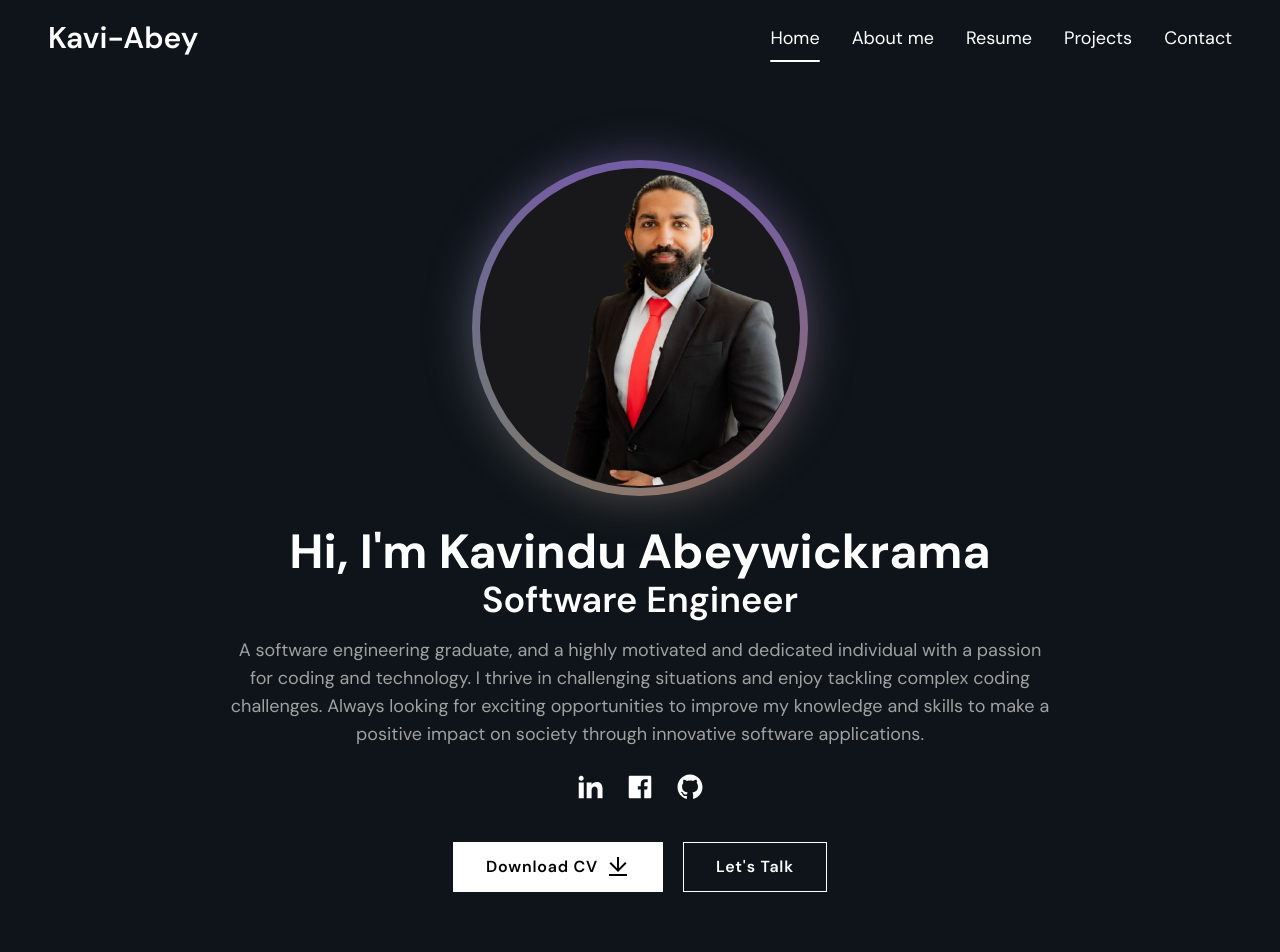
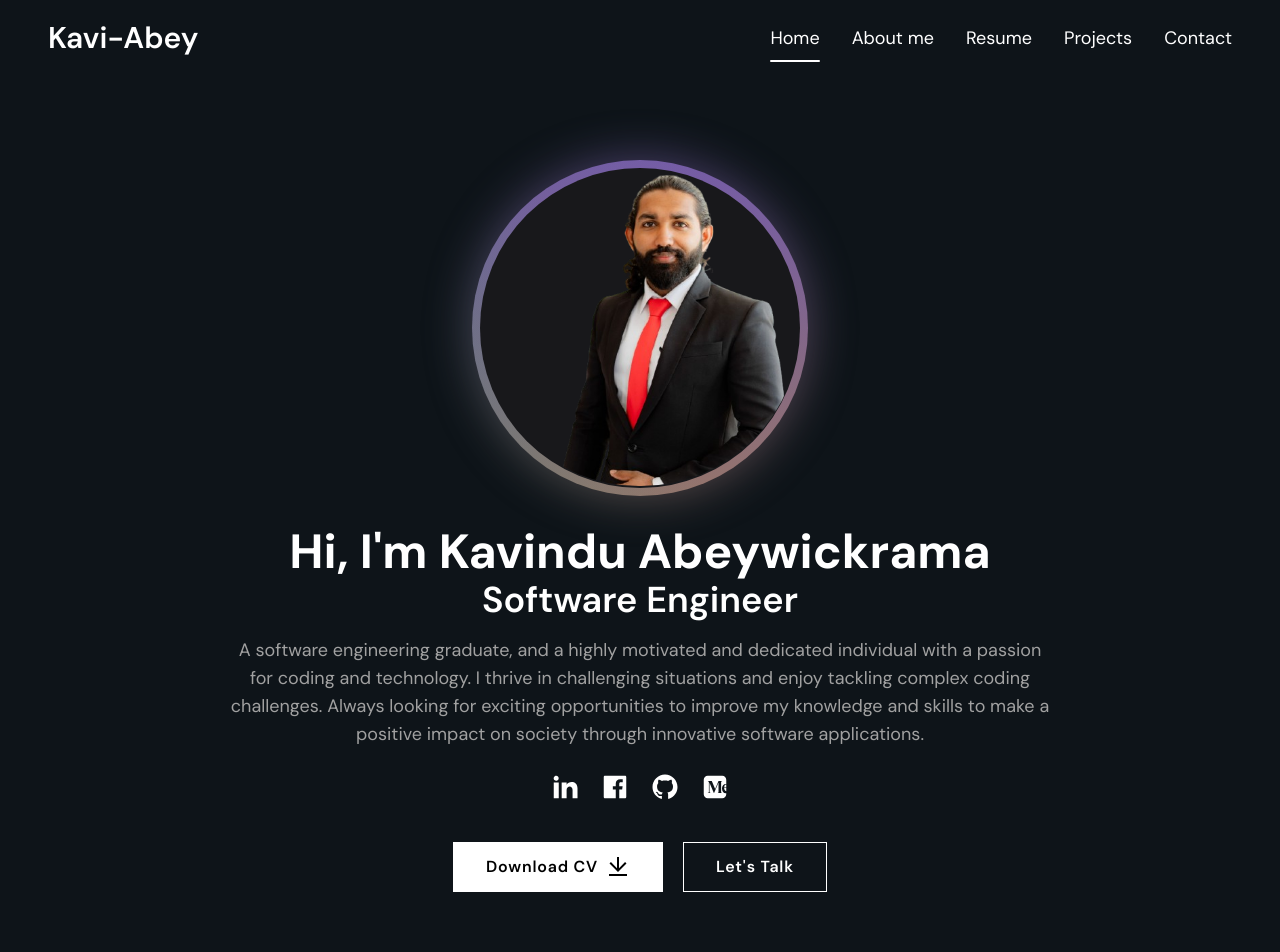
Before and after one commit to KavinduAbeywickrama/react-tailwind-portfolio, a React (Vite) app: page / in a window 1280 px wide. Shown: the top 952 px of the page. Built offline with nearby package versions, Linux system fonts and the light colour scheme.

Commit message:
feat: added medium icon and linked

```diff
--- a/src/components/Contact.jsx
+++ b/src/components/Contact.jsx
@@ -1,6 +1,10 @@
 import React from "react";
 import { contactItems } from "../constant/data";
-import { RiLinkedinBoxFill, RiGithubFill } from "@remixicon/react";
+import {
+  RiLinkedinBoxFill,
+  RiGithubFill,
+  RiMediumFill,
+} from "@remixicon/react";
 
 //motion
 import { motion } from "motion/react";
@@ -56,6 +60,14 @@ const Contact = () => {
             >
               <RiGithubFill size={30} />
             </a>
+            <a
+              href="https://medium.com/@agckavindu/about"
+              target="_blank"
+              rel="noopener noreferrer"
+              className="hover:text-neutral-300 transition-colors"
+            >
+              <RiMediumFill size={30} />
+            </a>
           </motion.div>
         </div>
 
--- a/src/constant/data.js
+++ b/src/constant/data.js
@@ -2,6 +2,7 @@ import {
   RiFacebookBoxFill,
   RiGithubFill,
   RiLinkedinFill,
+  RiMediumFill,
 } from "@remixicon/react";
 
 export const navItems = [
@@ -47,6 +48,11 @@ export const heroIcons = [
     id: 3,
     icon: RiGithubFill,
     url: "https://github.com/KavinduAbeywickrama",
+  },
+  {
+    id: 4,
+    icon: RiMediumFill,
+    url: "https://medium.com/@agckavindu/about",
   },
 ];
 
```
